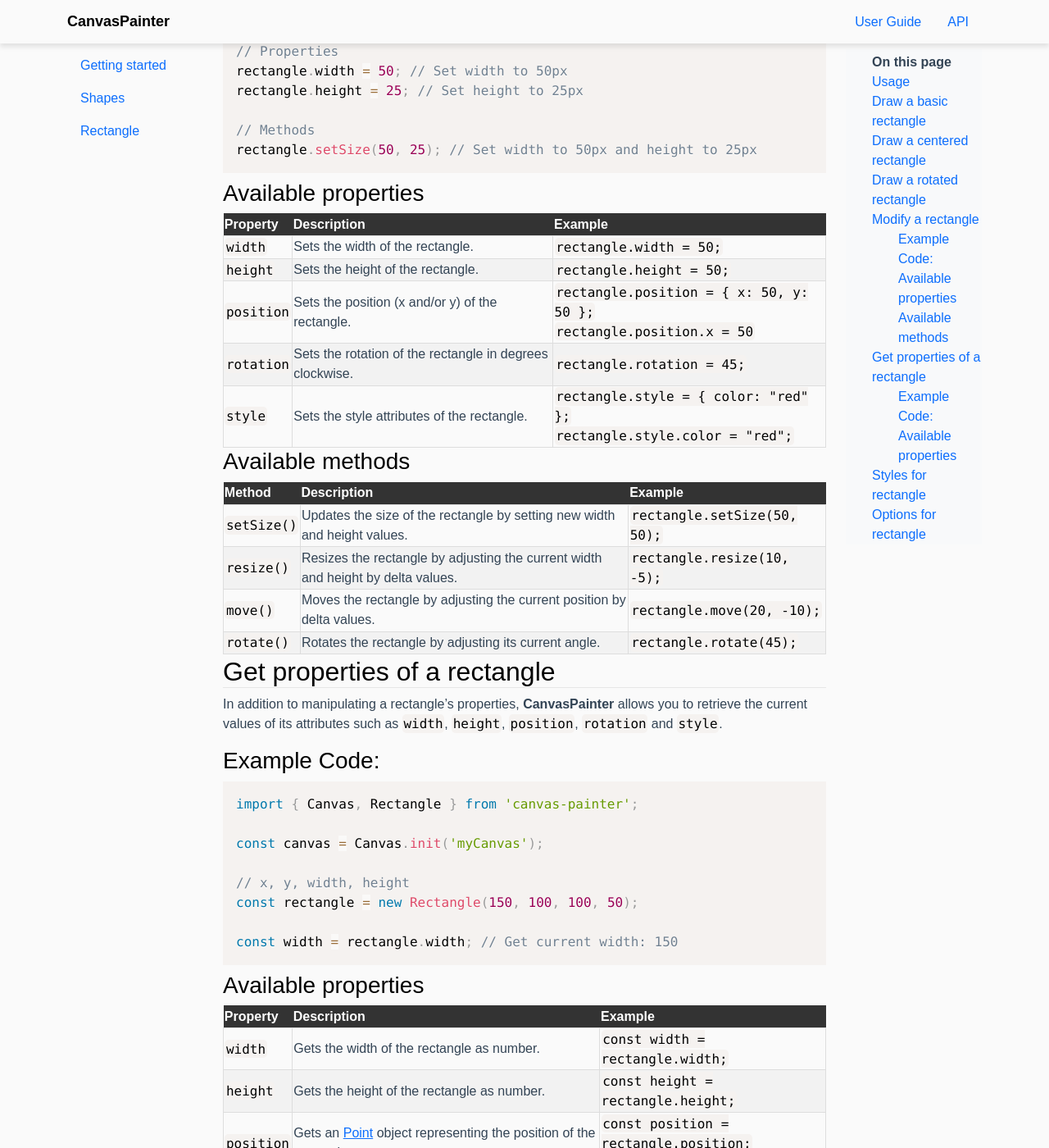
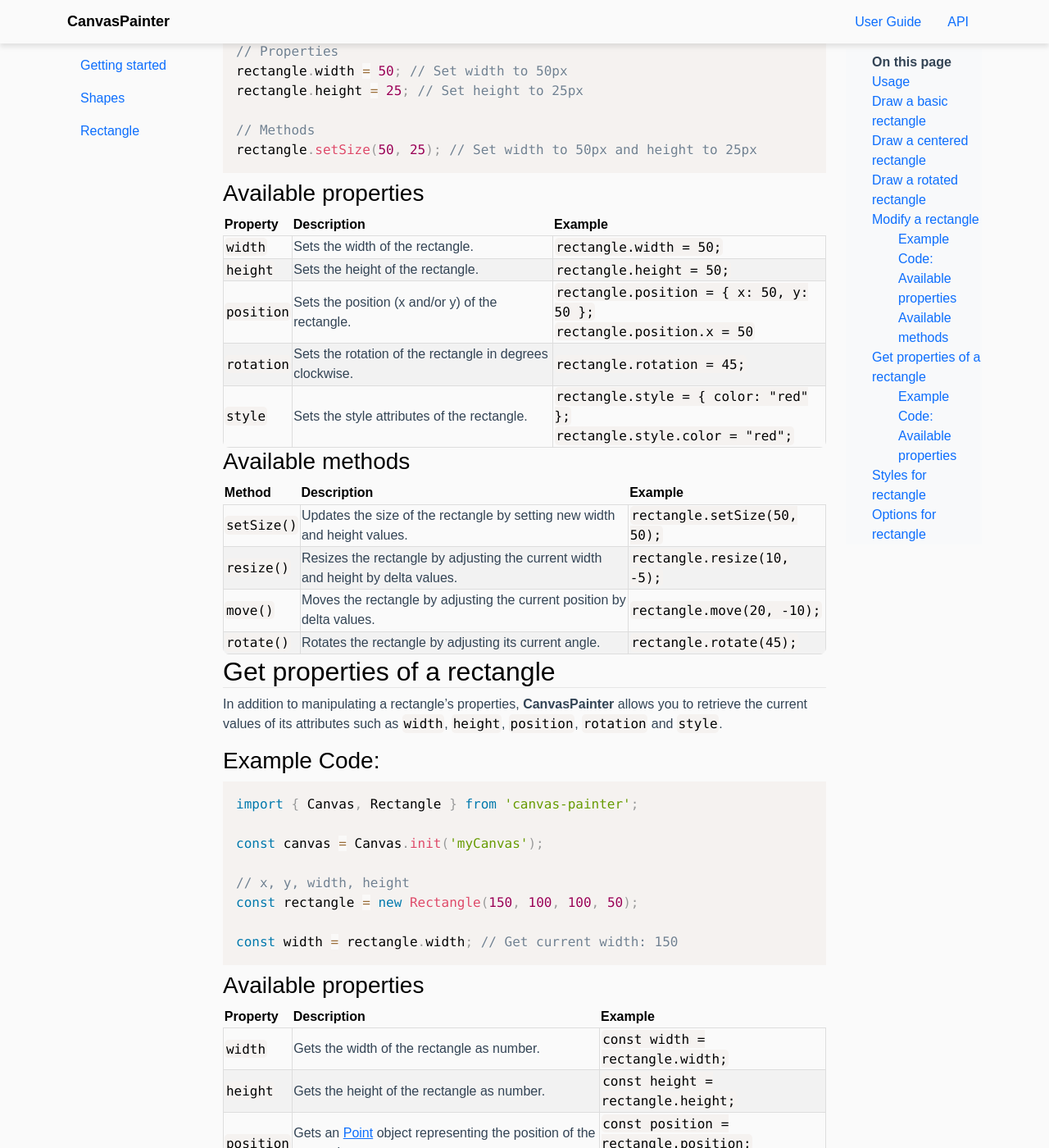
Before and after one commit to avolutions/canvas-painter, a Jekyll site: the page built from docs/rectangle.md, in a window 1280 px wide and 1400 px high, scrolled down 3063 px. Shown: the whole window at 82% size. Built offline with Jekyll 4.4.1, drawn with Linux system fonts in a browser that asks for light colours; nearby versions of some CDN libraries; our own code applies the rules of GitHub Pages for plain Markdown files; library files that are not in the unit come from our copies.

Commit message:
Update style.css

```diff
--- a/docs/assets/css/style.css
+++ b/docs/assets/css/style.css
@@ -16,13 +16,20 @@ header {
   padding: 5pt 0;
 }
 
+table {
+  width: 100%;
+  border-collapse: collapse;
+  border-radius: 8px;
+  overflow: hidden;
+}
+
 th, td {
   padding: 1pt;
 }
 
 th {
-  background-color: #333;
-  color: white;
+  color: black;
+  font-weight: bold;
 }
 
 td {
```
